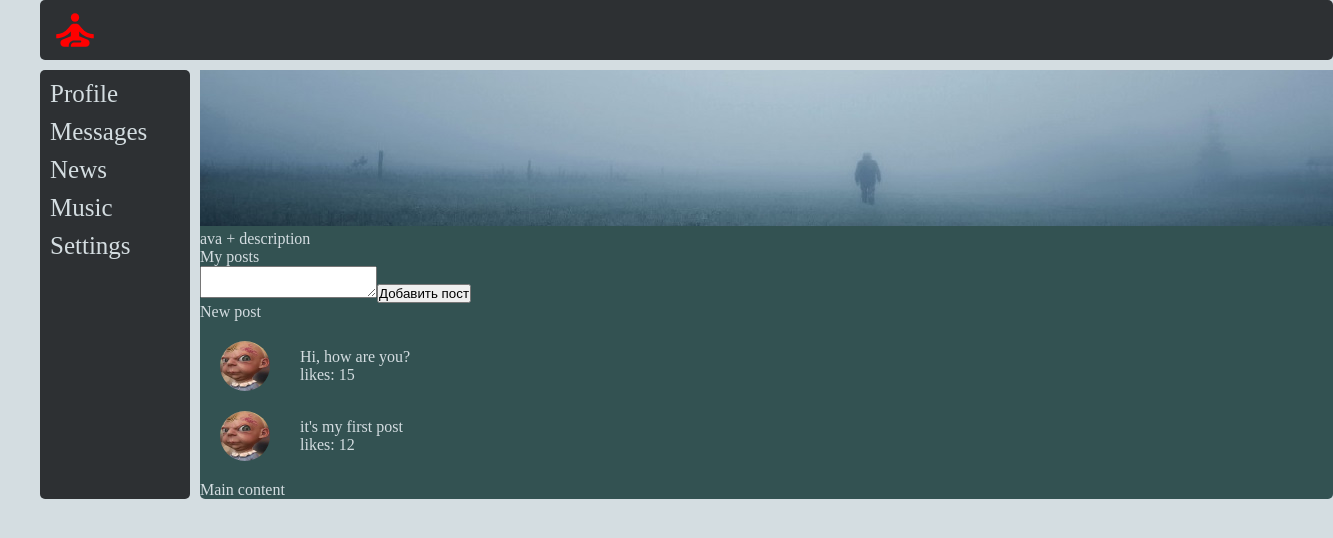
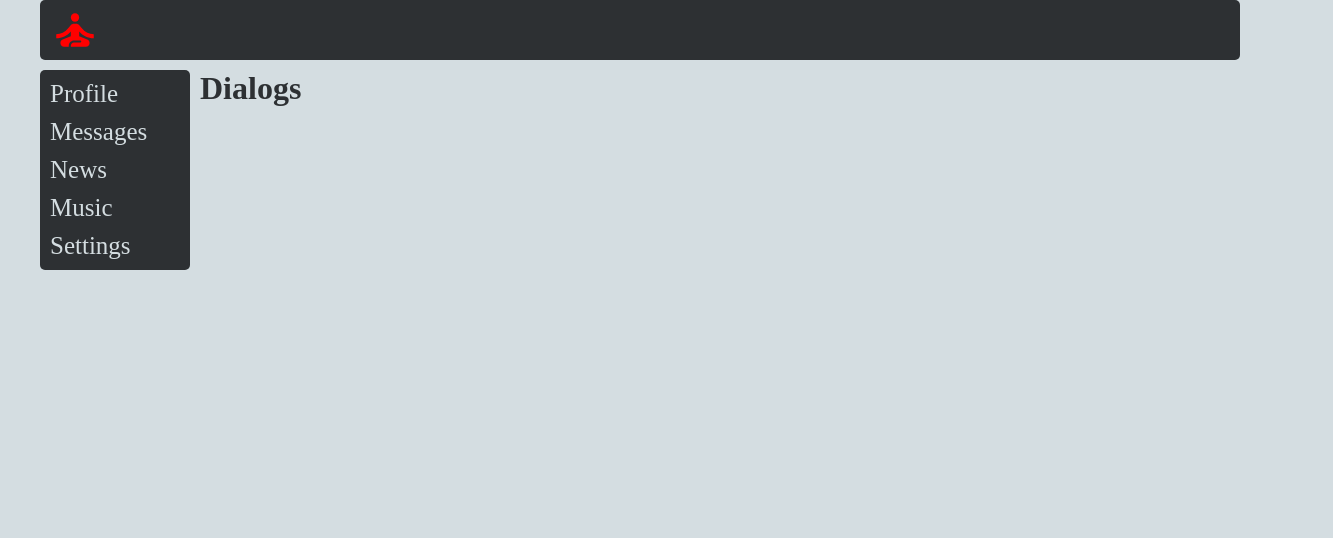
Before and after one commit to Mahoney-hub/the-way-of-the-samurai-on-the-typescript, a React (Create React App) app: page /profile in a window 1280 px wide. Shown: the top 538 px of the page, 1333 px wide, since content can reach past the window. Built offline with nearby package versions, Linux system fonts and the light colour scheme.

Commit message:
lesson 18

```diff
--- a/src/App.css
+++ b/src/App.css
@@ -30,6 +30,6 @@ body {
   grid-gap: 10px;
 }
 
-.content {
+.app-wrapper-content {
   grid-area: c;
 }
--- a/src/App.tsx
+++ b/src/App.tsx
@@ -3,14 +3,18 @@ import './App.css';
 import Header from './components/Header/Header';
 import Navbar from './components/Navbar/Navbar';
 import Profile from './components/Profile/Profile';
+import Dialogs from './components/Dialogs/Dialogs';
 
 const App = () => {
     return (
-            <div className="app-wrapper">
-                <Header/>
-                <Navbar/>
-                <Profile/>
+        <div className={'app-wrapper'}>
+            <Header/>
+            <Navbar/>
+            <div className={'app-wrapper-content'}>
+                {/*<Profile/>*/}
+                <Dialogs/>
             </div>
+        </div>
     );
 }
 
--- /dev/null
+++ b/src/components/Dialogs/Dialogs.module.css
@@ -0,0 +1,39 @@
+.wrapper {
+    margin-left: 20px;
+    margin-top: 20px;
+    display: grid;
+    grid-template-columns: 2fr 10fr;
+    font-size: 20px;
+}
+
+.dialogs {
+    margin-right: 200px;
+}
+
+.dialog {
+    margin-bottom: 20px;
+    padding-right: 30px;
+    width: 100px;
+}
+
+.dialog a {
+    color: var(--main-color);
+    text-decoration: none;
+}
+
+.dialog a:focus {
+    border-bottom: 2px solid var(--bright-bg-color);
+}
+
+.dialog:hover {
+    background-color: var(--bright-bg-color);
+    cursor: pointer;
+}
+
+.messages {
+
+}
+
+.message {
+    margin-bottom: 20px;
+}
--- /dev/null
+++ b/src/components/Dialogs/Dialogs.tsx
@@ -0,0 +1,12 @@
+import React from 'react';
+import classes from './Dialogs.module.css';
+
+const Dialogs = () => {
+    return (
+        <div className={classes.dialogs}>
+            <h1>Dialogs</h1>
+        </div>
+    );
+};
+
+export default Dialogs;
--- a/src/components/Profile/Profile.module.css
+++ b/src/components/Profile/Profile.module.css
@@ -1,5 +1,4 @@
 .content {
-    grid-area: c;
     background-color: var(--secondary-bg-color);
     color: var(--secondary-color);
     border-radius: 5px;
```
